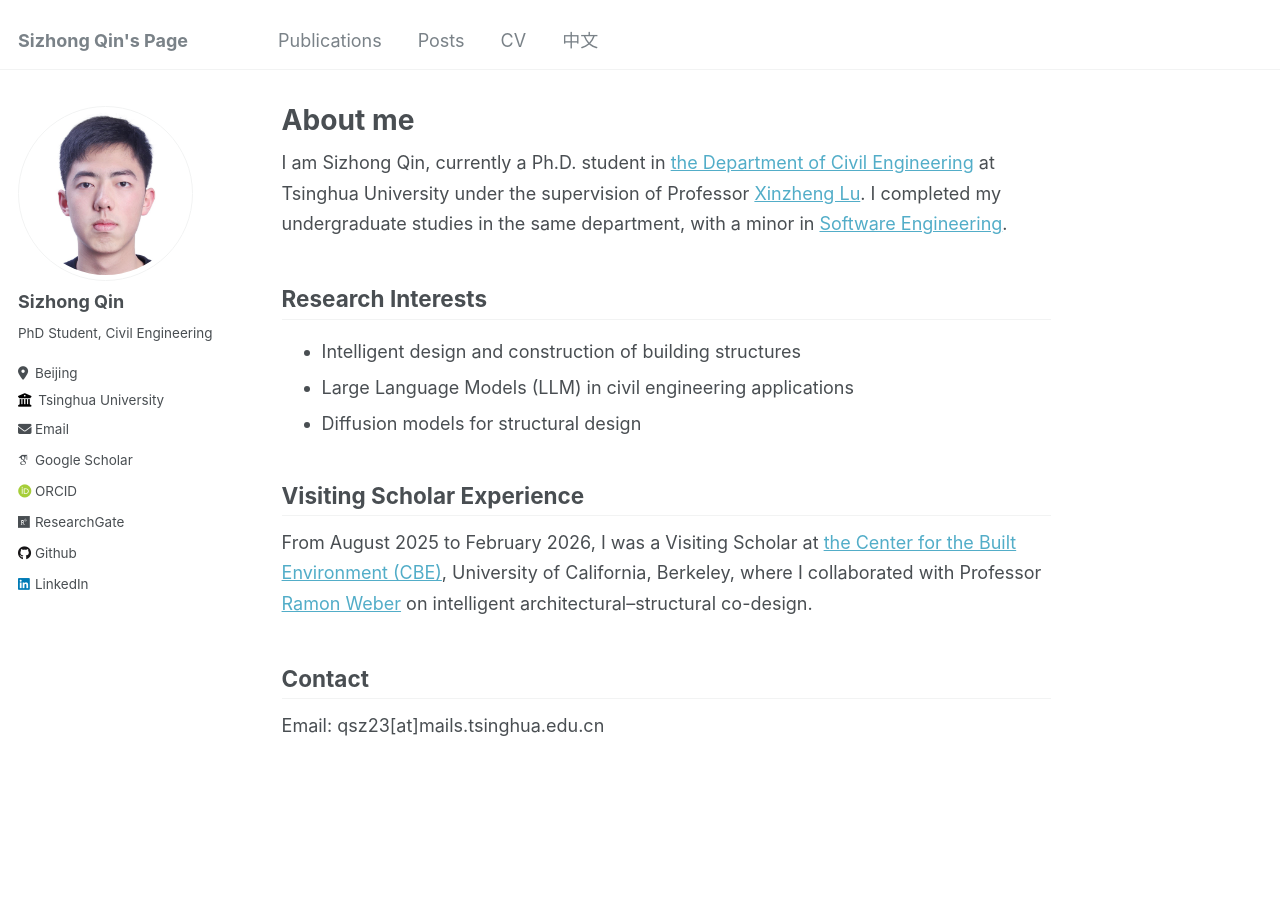
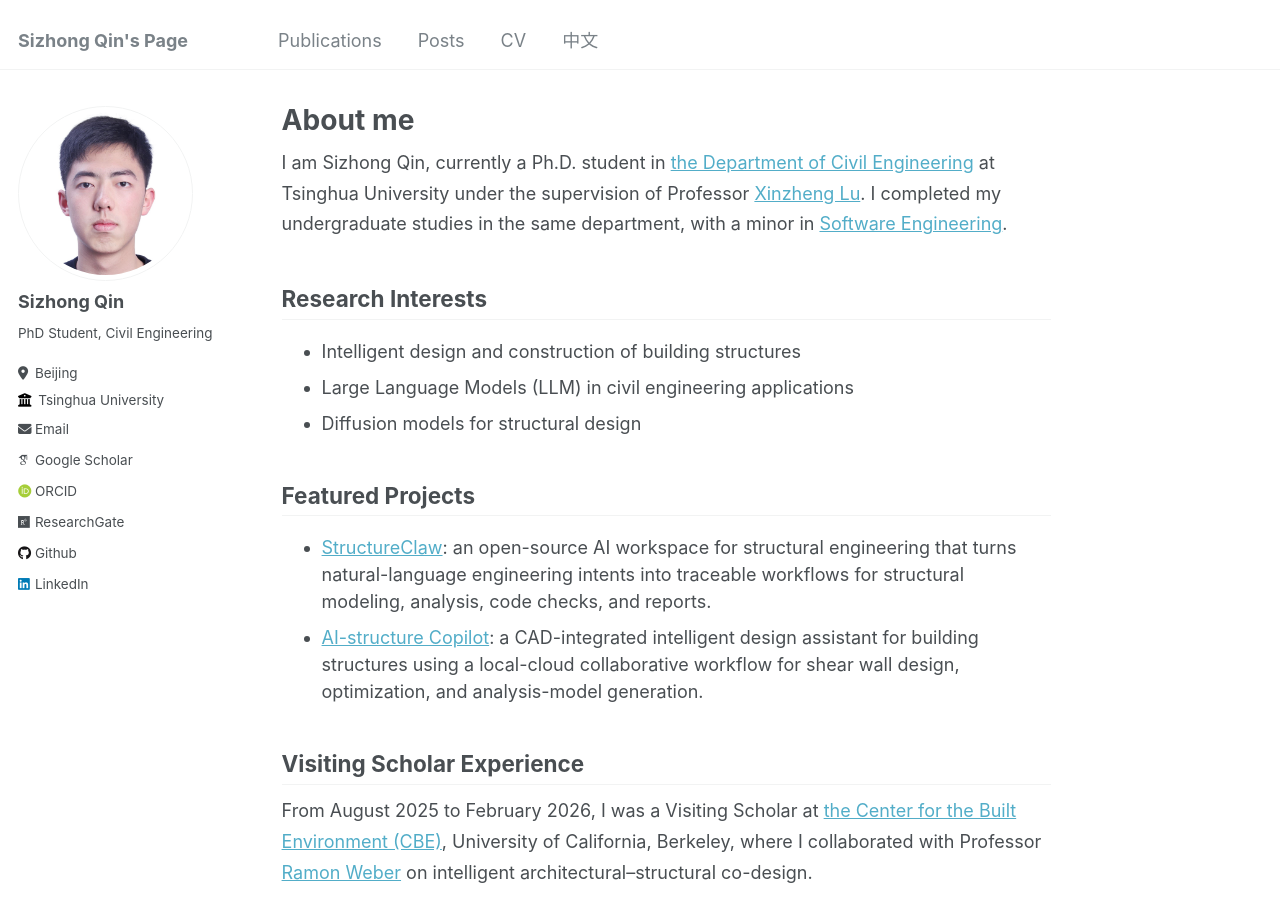
Before and after one commit to qinsz01/qsz_academic, a Jekyll site: the page built from _pages/about.md, in a window 1280 px wide and 900 px high. Built offline with Jekyll 4.4.1, drawn with Linux system fonts in a browser that asks for light colours; some web fonts are replaced.

Commit message:
Add featured projects to homepage

```diff
--- a/_pages/about.md
+++ b/_pages/about.md
@@ -16,6 +16,11 @@ I am Sizhong Qin, currently a Ph.D. student in [the Department of Civil Engineer
 - Large Language Models (LLM) in civil engineering applications
 - Diffusion models for structural design
 
+## Featured Projects
+
+- [StructureClaw](https://github.com/structureclaw/structureclaw): an open-source AI workspace for structural engineering that turns natural-language engineering intents into traceable workflows for structural modeling, analysis, code checks, and reports.
+- [AI-structure Copilot](https://ai-structure.com/): a CAD-integrated intelligent design assistant for building structures using a local-cloud collaborative workflow for shear wall design, optimization, and analysis-model generation.
+
 ## Visiting Scholar Experience
 
 From August 2025 to February 2026, I was a Visiting Scholar at [the Center for the Built Environment (CBE)](https://cbe.berkeley.edu/), University of California, Berkeley, where I collaborated with Professor [Ramon Weber](https://ced.berkeley.edu/people/ramon-weber) on intelligent architectural–structural co-design.
```
Also changed, not shown: _pages_zh/about-zh.md (+5 -0 lines).
